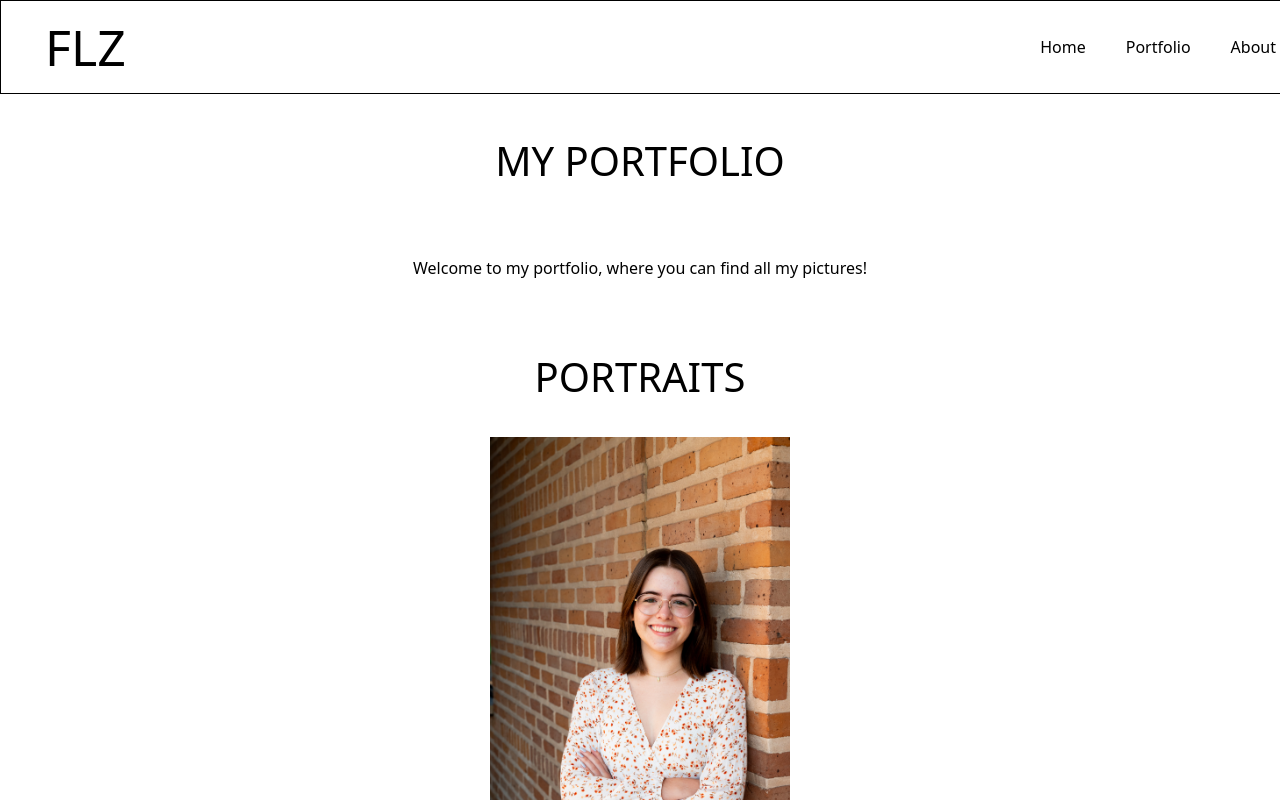
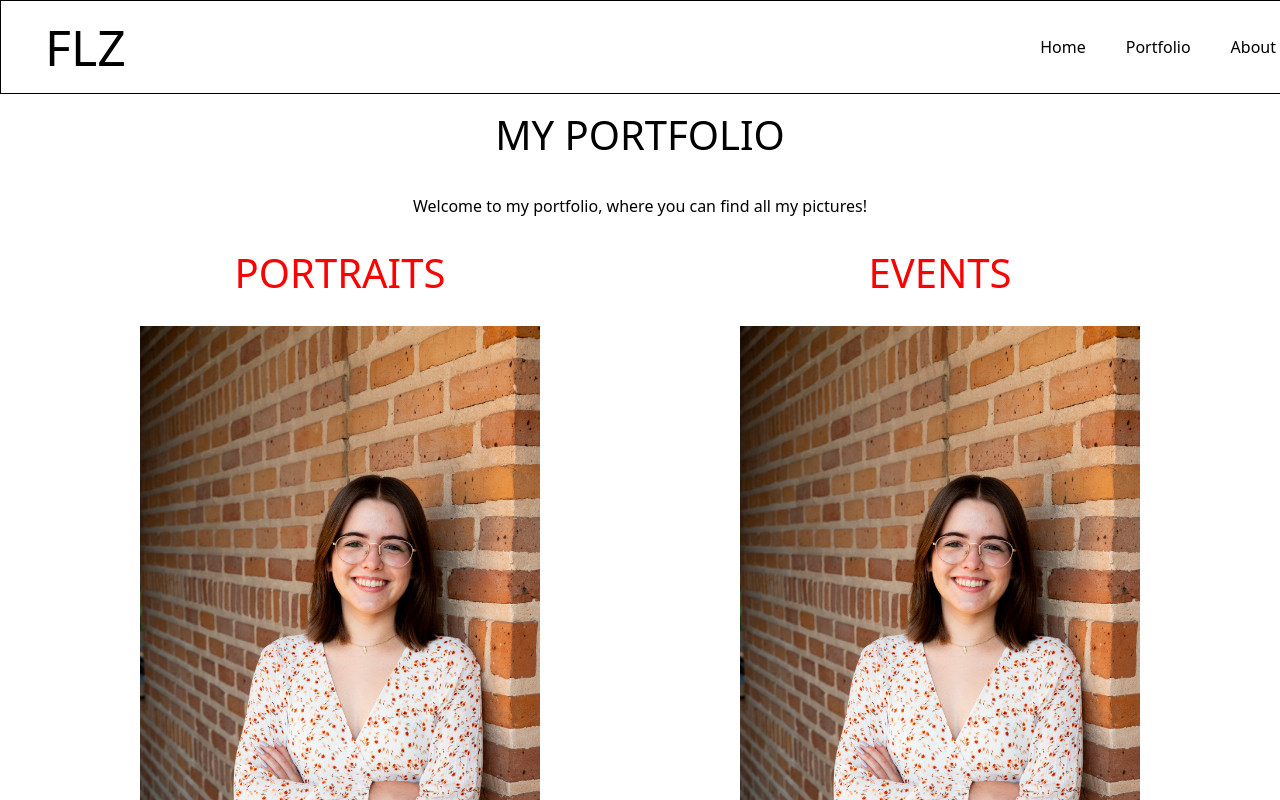
Before and after one commit to faithz314/photo-portfolio, a React (Create React App) app in the folder my-react-app/: page /portfolio in a window 1280 px wide. Built offline with nearby package versions, Linux system fonts and the light colour scheme.

Commit message:
more work on pages

```diff
--- a/my-react-app/src/components/Navbar.css
+++ b/my-react-app/src/components/Navbar.css
@@ -28,3 +28,13 @@
     left:25px;
 
 }
+
+.dropmenu{
+    display: flex;
+    position: fixed;
+    top:50px;
+    flex-direction: column;
+    background: rgb(195, 195, 195);
+    padding: 5px;
+    border-radius: 5px;
+}
--- a/my-react-app/src/components/Navbar.js
+++ b/my-react-app/src/components/Navbar.js
@@ -1,19 +1,26 @@
 import React from 'react';
 import './Navbar.css';
-import {Router, Link, Routes, Route} from 'react-router-dom';
+import {Link, Routes, Route} from 'react-router-dom';
 import About from '../pages/About'
 import Portfolio from '../pages/Portfolio'
 import Home from '../pages/Home'
+import Portraits from '../pages/Portraits'
+import {useState} from 'react';
 
 
-function Navbar(props){
-    // const [DropDown, setDropDown] = useState(false);
+const Navbar = () => {
 
-    // const toggleDropDown = () => {
-    //     setDropDown(!DropDown);
-    // }
+    const [isOpen, setIsOpen] = useState(false);
 
-    //CONST = var prefix!!!
+    const handleMouseEnter = () => {
+        setIsOpen(true);
+    }
+
+    const handleMouseLeave = () => {
+        setIsOpen(false);
+    }
+
+
 
     return(
         <nav className = "navigation">
@@ -24,12 +31,32 @@ function Navbar(props){
                 <Route path= '/' element= {<Home/>}/>
                 <Route path= '/portfolio' element= {<Portfolio/>}/>
                 <Route path= '/about' element= {<About/>}/>
+                <Route path = '/portraits' element = {<Portraits/>}/>
 
             </Routes>
+
+
+
             <Link to="/">Home</Link>
-            <Link to="/portfolio">Portfolio</Link>
+
+            <Link to="/portfolio" onMouseEnter= {handleMouseEnter} onMouseLeave= {handleMouseLeave}>Portfolio</Link>
 
             <Link to="/about">About</Link>
+
+
+            {isOpen && (
+                <ul className= 'dropmenu' onMouseEnter= {handleMouseEnter} onMouseLeave= {handleMouseLeave}>
+
+                    <Link to = '/portraits'> Portraits </Link>
+                    <Link to = '/events'> Events </Link>
+                    <Link to = '/published'> Published </Link>
+                    <Link to = '/collections'> Collections </Link>
+                </ul>
+            )}
+
+
+
+
 
         </nav>
 
--- a/my-react-app/src/pages/About.js
+++ b/my-react-app/src/pages/About.js
@@ -16,12 +16,11 @@ function About(){
                 photographer community at the same time. I have been taking photos
                 ever since! I find that although folks don't always love getting their pictures
                 taken, they tend to find joy in the final result, nonetheless.
-            </p>
-            <p>
+                <br></br><br></br>
                 I love to shoot people, events, cosplays (?? please !!), and other happenings around
-                my community.
-            </p>
-            <p>
+                my community. (Fun fact: I even built this website myself!)
+                <br></br><br></br>
+
                 You can reach me at fz28@rice.edu for any business inquiries or contact me in the box
                 down below!
             </p>
--- a/my-react-app/src/pages/Portfolio.js
+++ b/my-react-app/src/pages/Portfolio.js
@@ -1,6 +1,7 @@
 import React from 'react'
 import '../styles/Portfolio.css';
 import Aden from '../images/Portraits/DSC_5441.jpg'
+import {Router, Link, Routes, Route} from 'react-router-dom';
 
 
 function Portfolio(){
@@ -8,23 +9,46 @@ function Portfolio(){
         <div>
         <div className= "scroll">
 
-
+            <div className= "title">
             <h1> MY PORTFOLIO </h1>
             <p> Welcome to my portfolio, where you can find all my pictures! </p>
+            </div>
 
-            <h1> PORTRAITS </h1>
-            <img src= {Aden} alt= 'aden headshot'style={{ width: '300px', height: 'auto' }}></img>
 
-            <h1> EVENTS </h1>
-            <img src ></img>
+        <div className= "items">
+            <div id= 'item'>
+                <h1> PORTRAITS </h1>
+                <Link to = '/portraits'>
+                    <img src= {Aden} alt= 'aden headshot'style={{ width: '400px', height: 'auto' }}></img>
+                </Link>
+            </div>
 
-            <h1> PUBLISHED </h1>
-            <img src ></img>
 
-            <h1> COLLECTIONS </h1>
-            <img src ></img>
+            <div id= 'item'>
+                <h1> EVENTS </h1>
+                <Link to = '/events'>
+                    <img src= {Aden} alt= 'aden headshot'style={{ width: '400px', height: 'auto' }}></img>
+                </Link>
+            </div>
+
+            <div id= 'item'>
+                <h1> PUBLISHED </h1>
+                <Link to = '/published'>
+                    <img src= {Aden} alt= 'aden headshot'style={{ width: '400px', height: 'auto' }}></img>
+                </Link>
+            </div>
+
+
+            <div id= 'item'>
+
+                <h1> COLLECTIONS </h1>
+                <Link to = '/collections'>
+                    <img src= {Aden} alt= 'aden headshot'style={{ width: '400px', height: 'auto' }}></img>
+                </Link>
+
+            </div>
         </div>
-
+        </div>
         </div>
 
 
--- /dev/null
+++ b/my-react-app/src/pages/Portraits.js
@@ -0,0 +1,15 @@
+
+
+function Portraits(){
+
+    return(
+        <div>
+        <div> fjalk </div>
+
+        <h1>fjdkafja</h1>
+        </div>
+    );
+
+};
+
+export default Portraits;
--- a/my-react-app/src/styles/Portfolio.css
+++ b/my-react-app/src/styles/Portfolio.css
@@ -15,3 +15,39 @@
 
 
 }
+
+.title{
+    width: 100%;
+    height: 100px;
+    line-height: 0.1;
+    display: flex;
+    flex-direction: column;
+    align-items: center;
+
+}
+
+.items{
+    display: flex;
+    flex-direction: row;
+    flex-wrap: wrap;
+    justify-content: space-between;
+    align-items: center;
+    margin: 20px 100px;
+    line-height: 0.001;
+
+}
+
+#item{
+    display: flex;
+    flex-direction: column;
+    align-items: center;
+    color: #ff0000;
+    margin: 20px;
+
+}
+
+.a{
+    display: flex;
+    flex-direction: column;
+    align-items: center;
+}
--- /dev/null
+++ b/package.json
@@ -0,0 +1,5 @@
+{
+  "dependencies": {
+    "react-image-file-resizer": "^0.4.8"
+  }
+}
```
Also changed, not shown: 2 other files (tests, documents, lock files or other folders).
